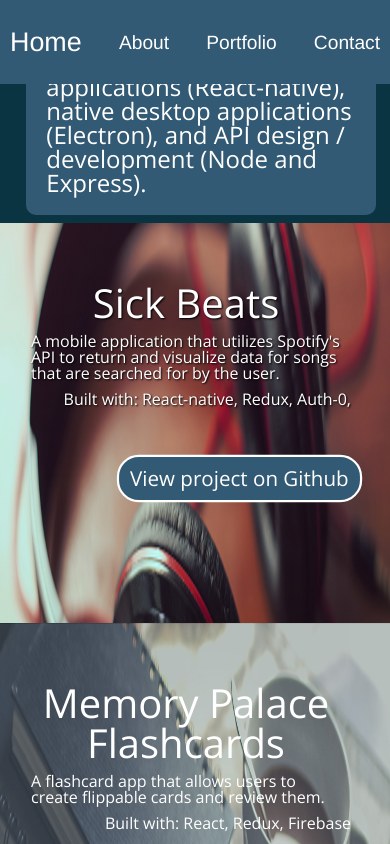
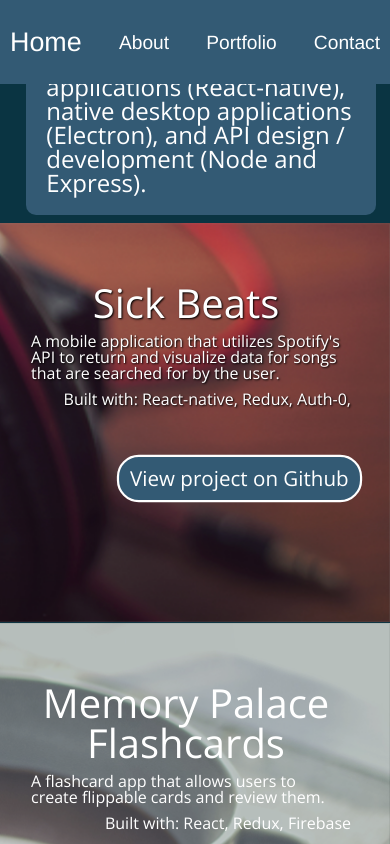
Before and after one commit to sikemausa/Portfolio, a React (Create React App) app: page / in a window 390 px wide. In both pictures the pointer is over the element 195 px from the left and 1609 px from the top of the page. Shown: the part 1187-2031 px from the top of the page. Built offline with nearby package versions, Linux system fonts and the light colour scheme.

Commit message:
fixed skewing of work images upon resize

```diff
--- a/src/styles/css/index.css
+++ b/src/styles/css/index.css
@@ -363,6 +363,14 @@ a .nav-link {
     width: 100%;
     text-align: left; }
 
+  .project {
+    background-size: cover;
+    background-position: right; }
+
+  .project:hover {
+    background-size: cover;
+    background-position: right; }
+
   .project-title {
     text-align: center; }
 
--- a/src/styles/scss/Work.scss
+++ b/src/styles/scss/Work.scss
@@ -172,6 +172,16 @@
     text-align : left;
   }
 
+  .project {
+    background-size     : cover;
+    background-position: right;
+  }
+
+  .project:hover {
+    background-size     : cover;
+    background-position: right;
+  }
+
   .project-title {
     text-align : center;
   }
```
Also changed, not shown: 2 other files (tests, documents, lock files or other folders).
